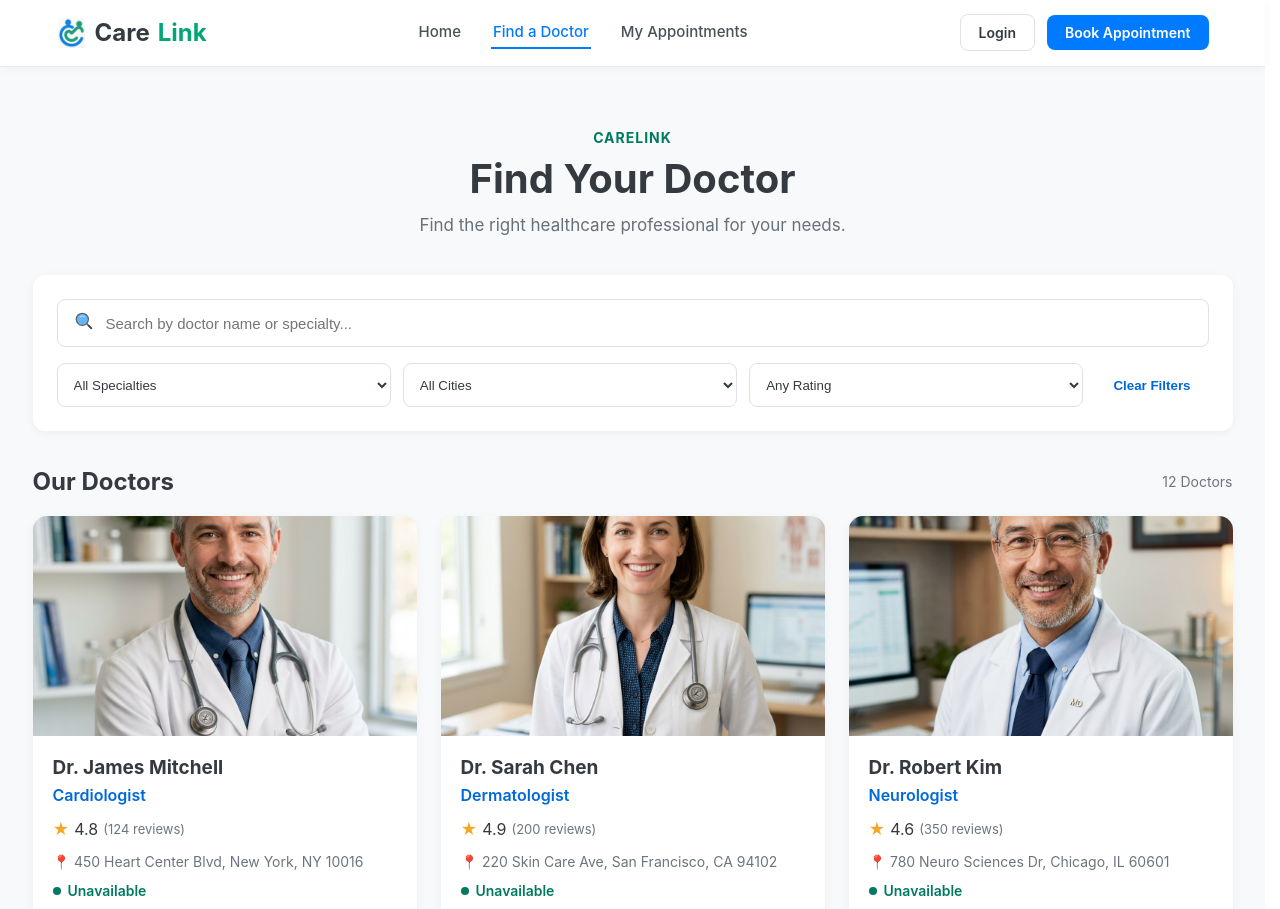
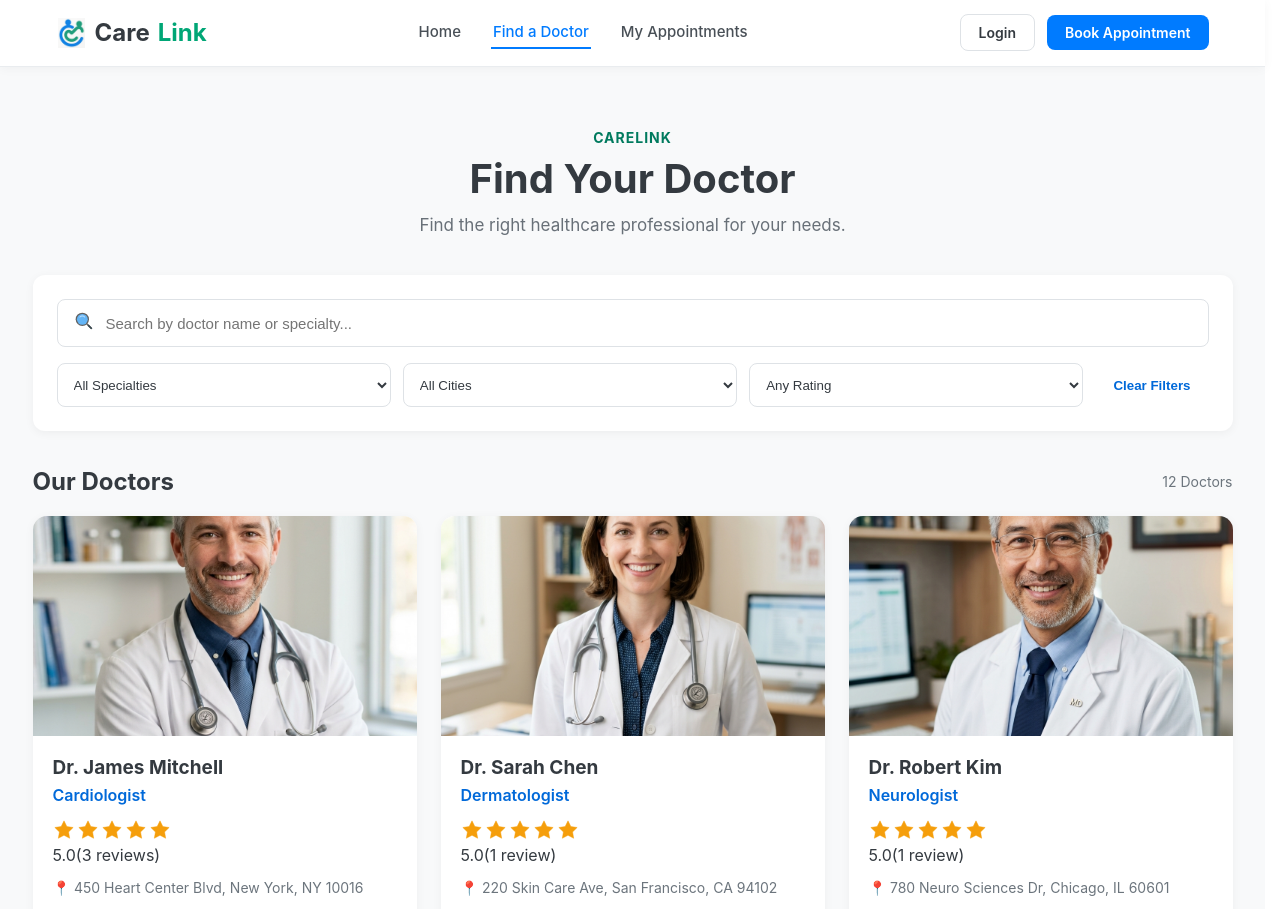
Before and after one commit to ELSHAHALY/CareLink, a React (Vite) app: page /doctors in a window 1280 px wide. Shown: the top 909 px of the page. Built offline with nearby package versions, Linux system fonts and the light colour scheme.

Commit message:
feat: edit doctor ratings

```diff
--- a/index.html
+++ b/index.html
@@ -7,7 +7,7 @@
     <link rel="preconnect" href="https://fonts.gstatic.com" crossorigin />
     <link href="https://fonts.googleapis.com/css2?family=Inter:wght@400;500;600;700;800&display=swap" rel="stylesheet" />
     <link href="https://fonts.googleapis.com/css2?family=Material+Symbols+Outlined:opsz,wght,FILL,GRAD@20..48,100..700,0..1,-50..200" rel="stylesheet" />
-    <link rel="icon" type="image/png" href="/favicon.png" />
+    <link rel="icon" type="image/png" href="/src/assets/logo-icon.png" />
     <title>CareLink — Healthcare Appointment Platform</title>
   </head>
   <body>
--- a/src/components/doctors/DoctorCard.jsx
+++ b/src/components/doctors/DoctorCard.jsx
@@ -1,5 +1,6 @@
 import { Link } from 'react-router-dom'
-export default function DoctorCard({ doctor }) {
+import StarRating from './StarRating'
+export default function DoctorCard({ doctor, ratings, appointments }) {
   return (
     <article className='doctor-card'>
       <div className='doctor-card__image-wrapper'>
@@ -16,21 +17,24 @@ export default function DoctorCard({ doctor }) {
         <p className='doctor-card__specialty'>{doctor.specialty}</p>
 
         <div className='doctor-card__rating'>
-          <span>★</span>
-          <span>{doctor.rating}</span>
-          <span className='doctor-card__reviews'>
-            ({doctor.reviews} reviews)
-          </span>
+          <StarRating
+            ratings={ratings.filter((rating) => rating.doctorId === doctor.id)}
+            appointments={appointments.filter(
+              (appointment) => appointment.doctorId === doctor.id,
+            )}
+          />
         </div>
 
         <p className='doctor-card__location'>
           📍 {doctor.location.address}, {doctor.location.city},{' '}
           {doctor.location.state} {doctor.location.zip}
         </p>
+
         <div className='doctor-card__availability'>
           <span className='availability-dot'></span>
           {doctor.available ? 'Available Today' : 'Unavailable'}
         </div>
+
         <Link to={`/doctors/${doctor.id}`} className='doctor-card__button'>
           View Profile
         </Link>
--- a/src/components/doctors/DoctorList.jsx
+++ b/src/components/doctors/DoctorList.jsx
@@ -1,10 +1,15 @@
 import DoctorCard from './DoctorCard'
 
-export default function DoctorList({ doctors }) {
+export default function DoctorList({ doctors, ratings, appointments }) {
   return (
     <div className='doctor-list'>
       {doctors.map((doctor) => (
-        <DoctorCard key={doctor.id} doctor={doctor} />
+        <DoctorCard
+          key={doctor.id}
+          doctor={doctor}
+          ratings={ratings}
+          appointments={appointments}
+        />
       ))}
     </div>
   )
--- a/src/data/doctors.json
+++ b/src/data/doctors.json
@@ -5,8 +5,6 @@
       "name": "Dr. James Mitchell",
       "specialty": "Cardiologist",
       "image": "doctor-1.jpg",
-      "rating": 4.8,
-      "reviews": 124,
       "yearsOfExperience": 12,
       "location": {
         "address": "450 Heart Center Blvd",
@@ -37,8 +35,6 @@
       "name": "Dr. Sarah Chen",
       "specialty": "Dermatologist",
       "image": "doctor-2.jpg",
-      "rating": 4.9,
-      "reviews": 200,
       "yearsOfExperience": 8,
       "location": {
         "address": "220 Skin Care Ave",
@@ -68,8 +64,6 @@
       "name": "Dr. Robert Kim",
       "specialty": "Neurologist",
       "image": "doctor-3.jpg",
-      "rating": 4.6,
-      "reviews": 350,
       "yearsOfExperience": 20,
       "location": {
         "address": "780 Neuro Sciences Dr",
@@ -99,8 +93,6 @@
       "name": "Dr. Emily Carter",
       "specialty": "Pediatrician",
       "image": "doctor-4.png",
-      "rating": 4.7,
-      "reviews": 168,
       "yearsOfExperience": 10,
       "location": {
         "address": "125 Children's Medical Center",
@@ -129,8 +121,6 @@
       "name": "Dr. Michael Anderson",
       "specialty": "Orthopedic Surgeon",
       "image": "doctor-5.jpg",
-      "rating": 4.5,
-      "reviews": 142,
       "yearsOfExperience": 15,
       "location": {
         "address": "310 Bone & Joint Center",
@@ -159,8 +149,6 @@
       "name": "Dr. Olivia Brown",
       "specialty": "Gynecologist",
       "image": "doctor-6.jpg",
-      "rating": 4.9,
-      "reviews": 215,
       "yearsOfExperience": 11,
       "location": {
         "address": "95 Women's Health Center",
@@ -189,8 +177,6 @@
       "name": "Dr. Daniel Wilson",
       "specialty": "Cardiologist",
       "image": "doctor-7.jpg",
-      "rating": 4.4,
-      "reviews": 98,
       "yearsOfExperience": 9,
       "location": {
         "address": "610 Cardiac Care Avenue",
@@ -219,8 +205,6 @@
       "name": "Dr. Sophia Martinez",
       "specialty": "Dermatologist",
       "image": "doctor-8.jpg",
-      "rating": 4.3,
-      "reviews": 87,
       "yearsOfExperience": 7,
       "location": {
         "address": "180 Dermatology Plaza",
@@ -249,8 +233,6 @@
       "name": "Dr. William Taylor",
       "specialty": "Neurologist",
       "image": "doctor-9.jpg",
-      "rating": 4.8,
-      "reviews": 176,
       "yearsOfExperience": 14,
       "location": {
         "address": "420 Neurology Institute",
@@ -279,8 +261,6 @@
       "name": "Dr. Emma Davis",
       "specialty": "Pediatrician",
       "image": "doctor-10.png",
-      "rating": 4.6,
-      "reviews": 132,
       "yearsOfExperience": 6,
       "location": {
         "address": "75 Pediatric Health Center",
@@ -309,8 +289,6 @@
       "name": "Dr. Christopher Lee",
       "specialty": "Orthopedic Surgeon",
       "image": "doctor-11.jpg",
-      "rating": 4.7,
-      "reviews": 154,
       "yearsOfExperience": 18,
       "location": {
         "address": "540 Orthopedic Institute",
@@ -339,8 +317,6 @@
       "name": "Dr. Rachel Thompson",
       "specialty": "Gynecologist",
       "image": "doctor-12.jpg",
-      "rating": 4.5,
-      "reviews": 119,
       "yearsOfExperience": 13,
       "location": {
         "address": "260 Women's Wellness Center",
--- a/src/pages/DoctorsList.jsx
+++ b/src/pages/DoctorsList.jsx
@@ -5,6 +5,8 @@ import DoctorList from '../components/doctors/DoctorList'
 import useDoctors from '../hooks/useDoctors'
 import '../styles/doctors.css'
 import Pagination from '../components/doctors/Pagination'
+import ratingsData from '../data/ratings.json'
+import appointmentsData from '../data/appointments.json'
 
 export default function DoctorsList() {
   const [searchParams] = useSearchParams()
@@ -81,7 +83,11 @@ export default function DoctorsList() {
 
         {!loading && !error && filteredDoctors.length > 0 && (
           <>
-            <DoctorList doctors={paginatedDoctors} />
+            <DoctorList
+              doctors={paginatedDoctors}
+              ratings={ratingsData.ratings}
+              appointments={appointmentsData.appointments}
+            />
 
             {totalPages > 1 && (
               <Pagination
--- a/src/styles/doctors.css
+++ b/src/styles/doctors.css
@@ -180,22 +180,6 @@
   margin: 0 0 14px;
 }
 
-.doctor-card__rating {
-  display: flex;
-  gap: 5px;
-  align-items: center;
-  margin-bottom: 12px;
-}
-
-.doctor-card__rating span:first-child {
-  color: #f5a623;
-}
-
-.doctor-card__reviews {
-  color: #6c757d;
-  font-size: 13px;
-}
-
 .doctor-card__location {
   color: #6c757d;
   font-size: 14px;
```
